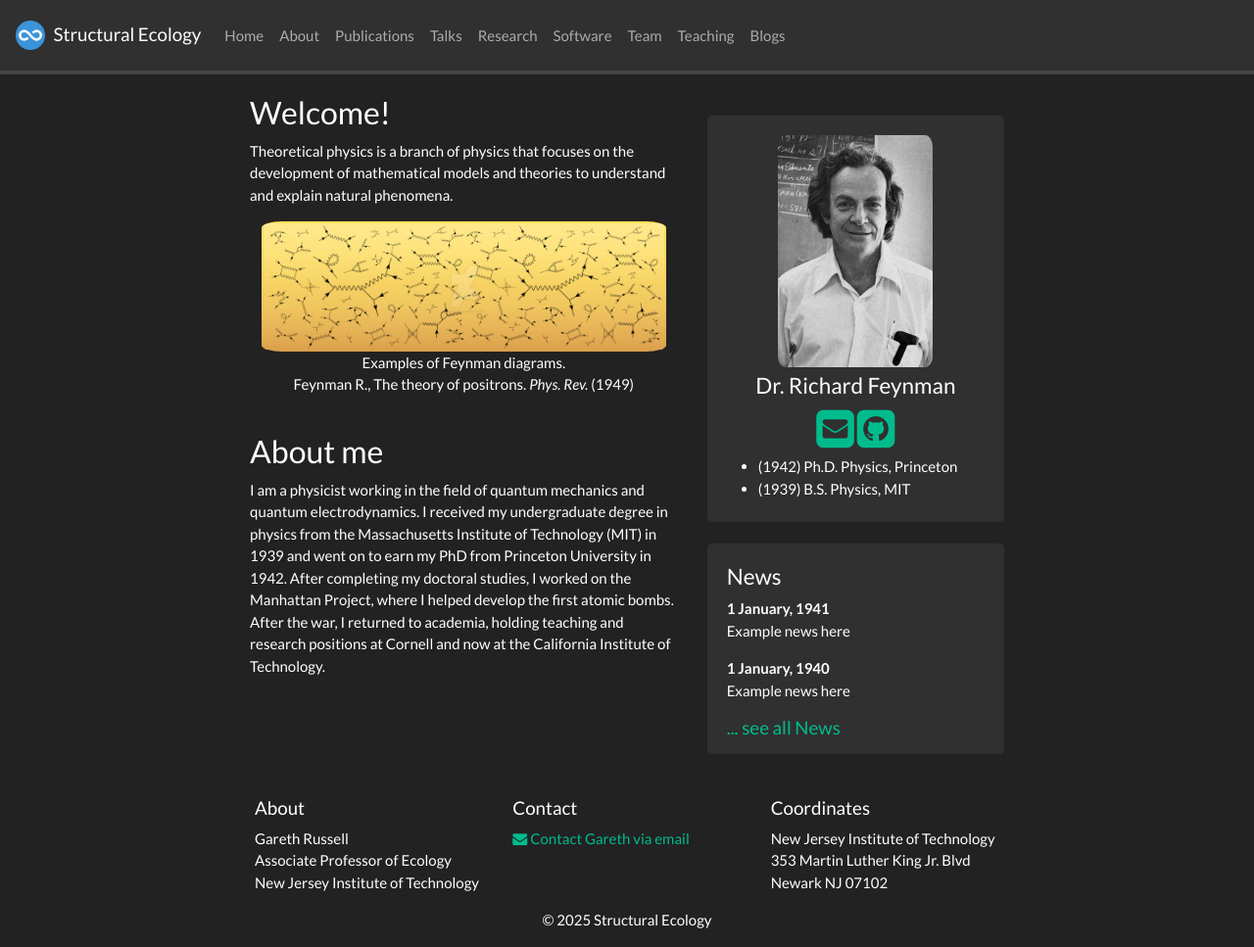
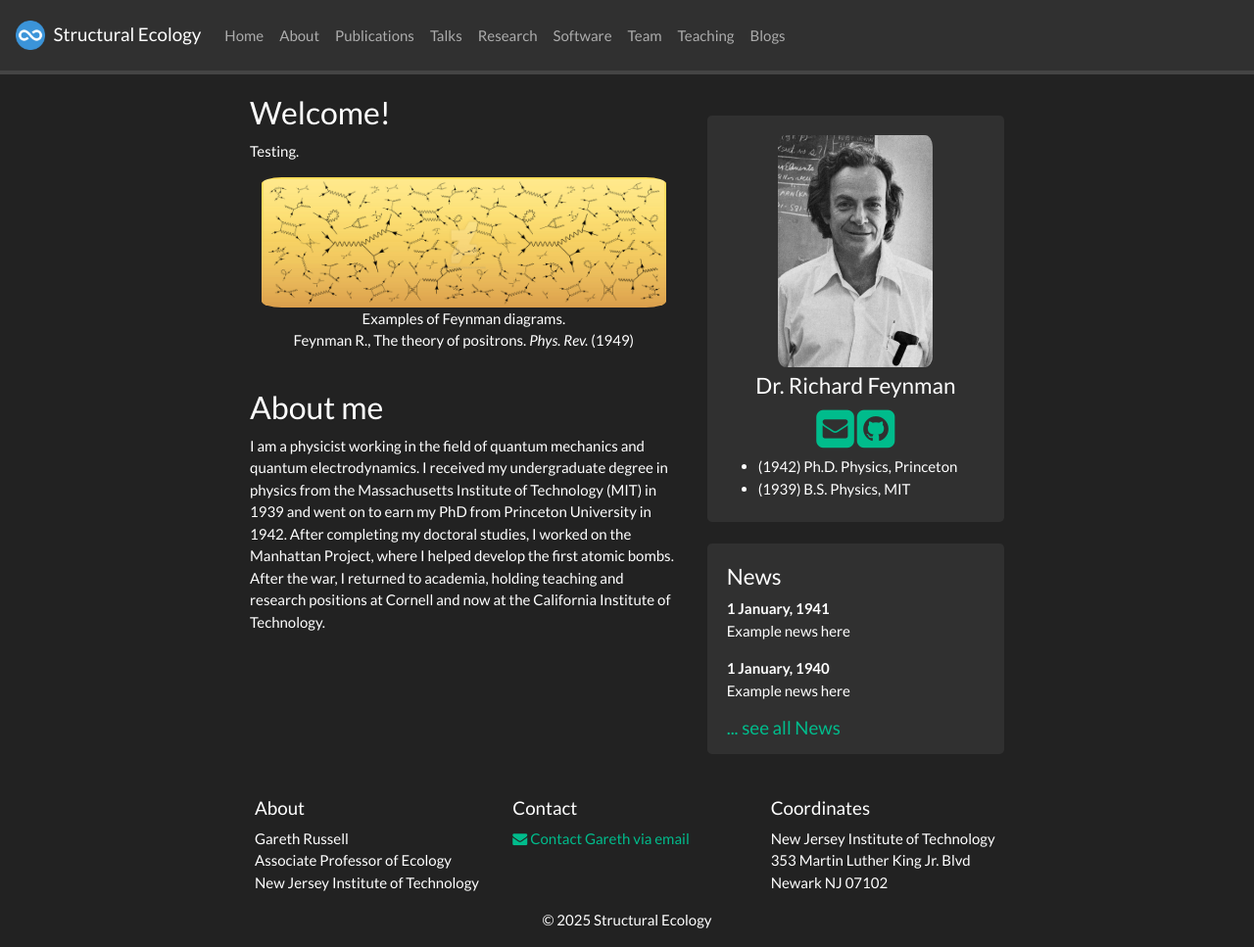
Before and after one commit to garethrussell/uel, a Jekyll site: the page built from _pages/home.md, in a window 1280 px wide and 967 px high. Shown: the whole window at 98% size. Built offline with Jekyll 4.4.1, drawn with Linux system fonts in a browser that asks for light colours; nearby versions of some CDN libraries; a style sheet for code colours, icons or effects is not loaded.

Commit message:
Update home.md

```diff
--- a/_pages/home.md
+++ b/_pages/home.md
@@ -7,7 +7,7 @@ permalink: /
 
 ### Welcome!
 
-Theoretical physics is a branch of physics that focuses on the development of mathematical models and theories to understand and explain natural phenomena.
+Testing.
 
 <div class="container">
 <div class="row">
```
